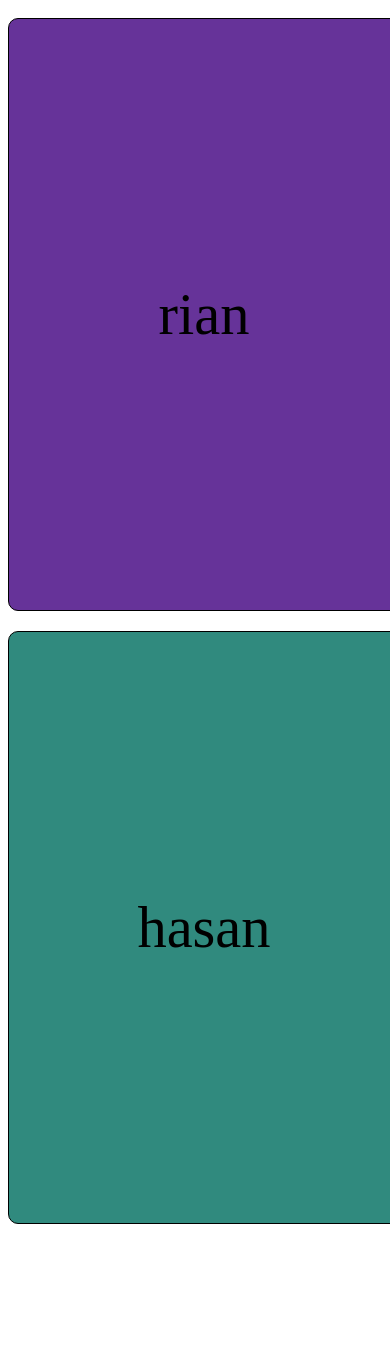
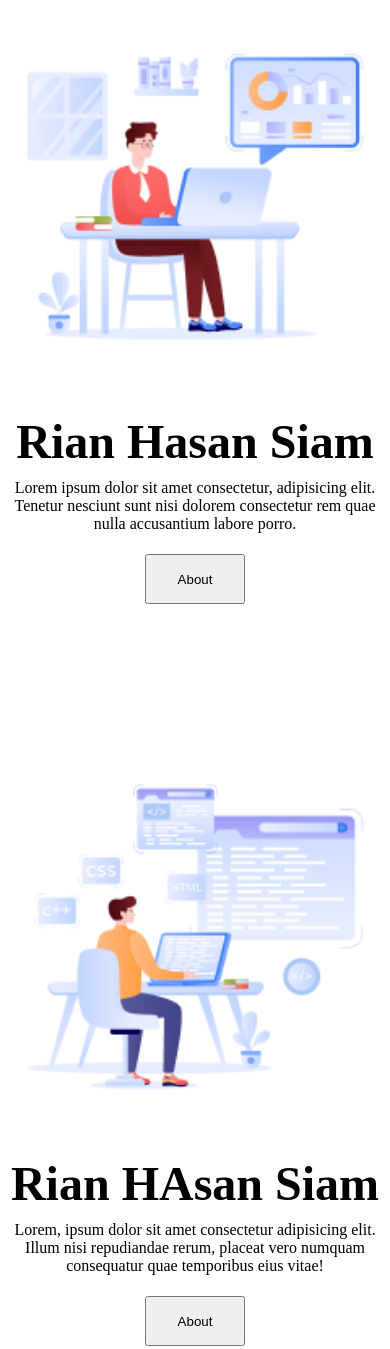
Before and after one commit to rianhasansiam/responsive_practice, a plain HTML site: page index.html in a window 390 px wide. Before the commit the page ends 1242 px from the top, so only its background shows below. Drawn offline with Linux system fonts and the light colour scheme.

Commit message:
added new commit

```diff
--- a/index.html
+++ b/index.html
@@ -13,14 +13,31 @@
 
     <main>
 
+<section class="one">
 
-<div class="rian">
-    rian
+<img src="./Group 3.png" alt="">
+<div>
+
+    <h3>Rian Hasan Siam</h3>
+    <p>Lorem ipsum dolor sit amet consectetur, adipisicing elit. Tenetur nesciunt sunt nisi dolorem consectetur rem quae nulla accusantium labore porro.</p>
+    <button>About</button>
 </div>
 
-<div class="hasan">
-    hasan
-</div>
+</section>
+
+
+<section class="two">
+
+    <img src="./Group 4.png" alt="">
+
+    <div>
+        <h3>Rian HAsan Siam</h3>
+        <p>Lorem, ipsum dolor sit amet consectetur adipisicing elit. Illum nisi repudiandae rerum, placeat vero numquam consequatur quae temporibus eius vitae!</p>
+        <button>About</button>
+
+    </div>
+
+</section>
 
     </main>
 </body>
--- a/style.css
+++ b/style.css
@@ -1,56 +1,67 @@
-.rian{
-    width: 700px;
-    height: 70vh;
-    background-color: rebeccapurple;
-    border-radius: 10px;
-    border: 1px solid;
-    font-size: 15vw;
-    display: flex;
-    justify-content: center;
-    align-items: center;
-    margin: 25px;
-
+*{
+    margin: 0px;
+    padding: 0px;
 }
 
-.hasan{
-    width: 1400px;
-    height: 70vh;
-    background-color: rgb(48, 138, 126);
-    border-radius: 10px;
+.one {
+    display: flex;
     border: 1px solid;
-    font-size: 15vw;
-    display: flex;
-    justify-content: center;
-    align-items: center;
-    margin:25px;
+    width: 100vw;
+    height: 400px;
 }
 
-main{
+
+.two {
     display: flex;
-
+    border: 1px solid;
+    margin-top: 20px;
+    width: 100vw;
+    height: 400px;
 }
 
+h3{
+    font-size: 11em;
+}
+p{
+    font-size: 2em;
+}
+button{
+    width: 100px;
+    height: 50px;
+    margin-top: 21px;
+}
 
 
 
 @media only screen and (max-width:450px){
 
+    .one{
+        display: flex;
+        flex-direction: column;
 
-main{
-    display: flex;
-    flex-direction: column;
+    }
+h3{
+    font-size: 3em;
+    margin-top: 24px;
+}
+p{
+    font-size: 1em;
+    margin-top: 10px;
+}
+    img{
+        width: 100vw;
+    }
 
 
-}
-.rian{
-    width: 100vw;
-    margin: 10px 0px;
-}
-.hasan{
-    width: 100vw;
-    margin: 10px 0px;
+    .two{
+        display: flex;
+        flex-direction: column;
+        margin-top: 80px;
+    }
+section{
+    height: 662px !important;
+    text-align: center;
+    border: none !important;
 }
 
-
-
 }
```
Also changed, not shown: Group 3.png (added), Group 4.png (added).
